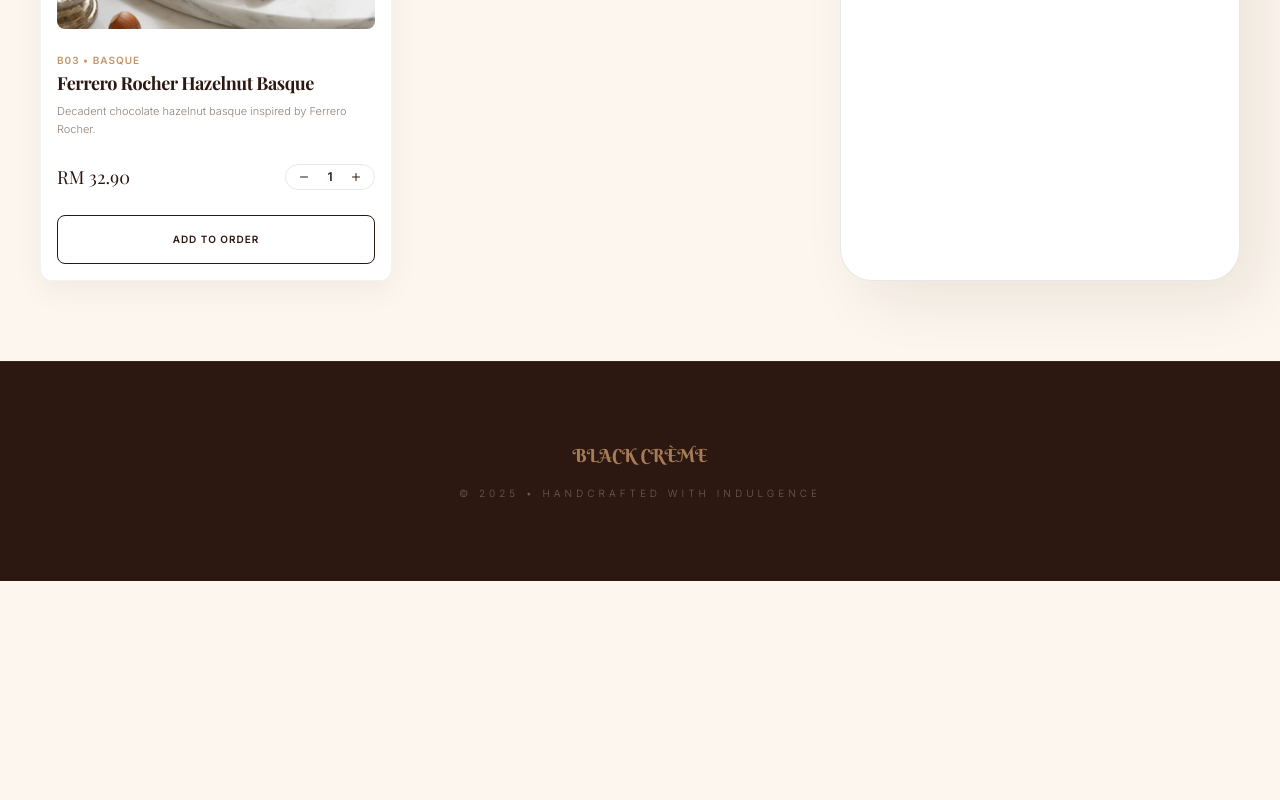
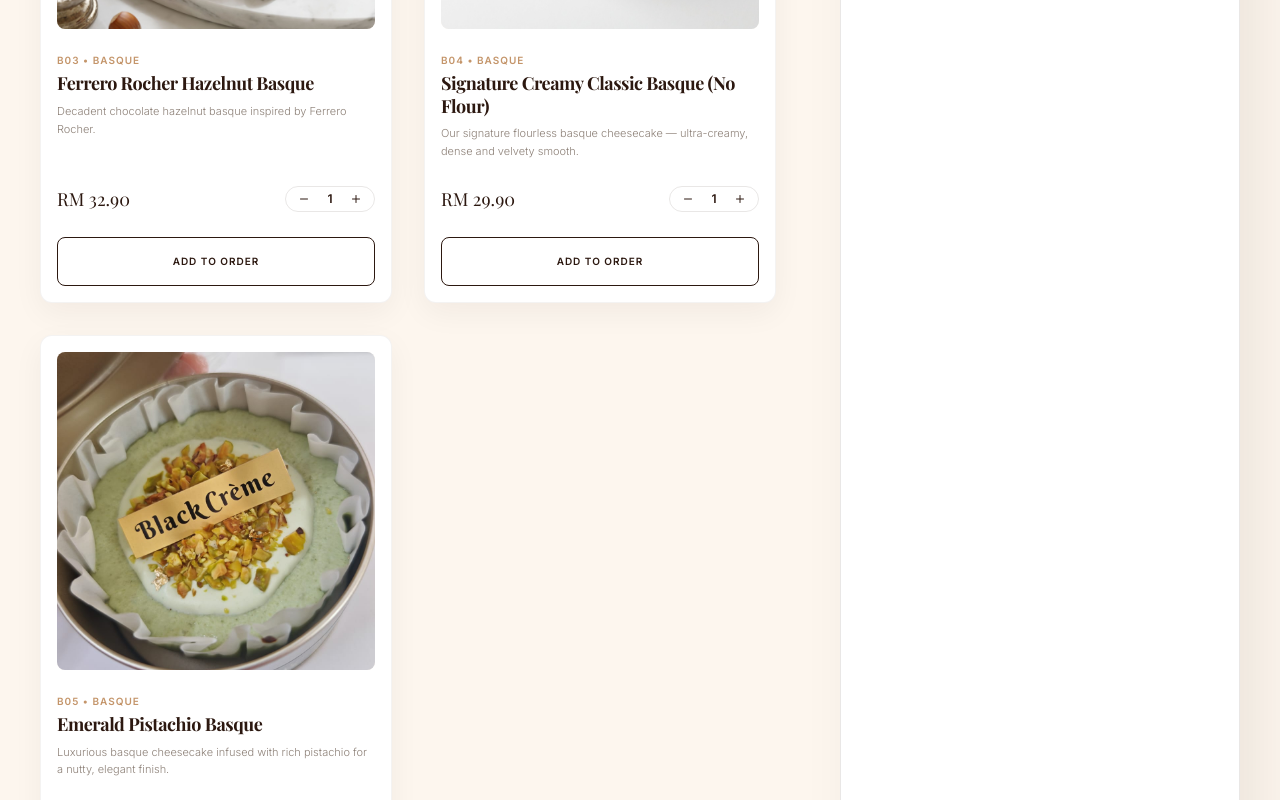
Before and after one commit to skblackcreme-debug/BlackCreme, a React (Vite) app: page / in a window 1280 px wide. Shown: the part 1920-2720 px from the top of the page. Before the commit the page ends 2501 px from the top, so only its background shows below. Built offline with nearby package versions, Linux system fonts and the light colour scheme; a web font is replaced by a local one.

Commit message:
add another 2 basque

```diff
--- a/src/constants.ts
+++ b/src/constants.ts
@@ -35,6 +35,24 @@
     price: 32.90,
     category: Category.BASQUE,
     image: '/images/Ferrero Rocher Hazelnut Basque.jpeg',
+  },
+  {
+    id: 'b04',
+    code: 'B04',
+    name: 'Signature Creamy Classic Basque (No Flour)',
+    description: 'Our signature flourless basque cheesecake — ultra-creamy, dense and velvety smooth.',
+    price: 29.90,
+    category: Category.BASQUE,
+    image: '/images/Signature Creamy Classic Basque (No Flour).jpeg',
+  },
+  {
+    id: 'b05',
+    code: 'B05',
+    name: 'Emerald Pistachio Basque',
+    description: 'Luxurious basque cheesecake infused with rich pistachio for a nutty, elegant finish.',
+    price: 38.90,
+    category: Category.BASQUE,
+    image: '/images/Emerald Pistachio Basque.jpeg',
   },
   // Tiramisu Cake Series
   {
```
Also changed, not shown: public/images/Emerald Pistachio Basque.jpeg (added), public/images/Signature Creamy Classic Basque (No Flour).jpeg (added).
